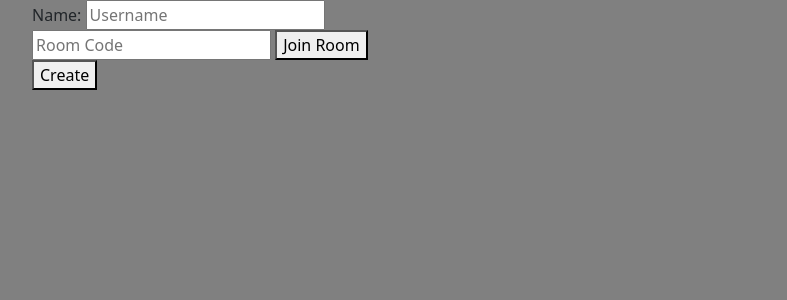
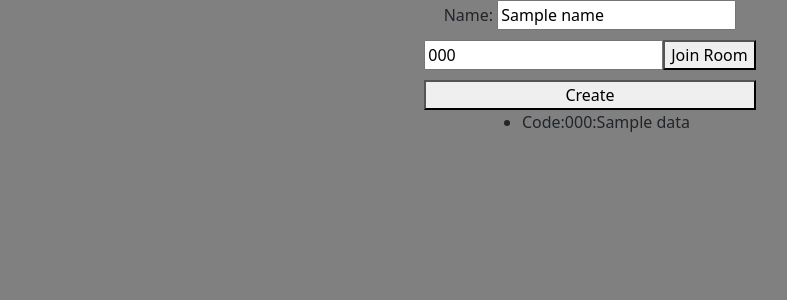
Before and after one commit to DanilaMasters/Flask-Real-Time-Chat, a Flask app: template app/chat/templates/home.html in a window 1280 px wide. Shown: the top 300 px of the page, without its empty margins (50-837 px from the left). Run offline with Flask 3, Linux system fonts and the light colour scheme; the template is opened without the code that fills it: most values are stand-ins (such as "Sample title", 1, 10 or a date in 2020); some libraries are stand-ins or nearby versions.

Commit message:
added templates, styling and views funcitons

```diff
--- a/app/chat/__init__.py
+++ b/app/chat/__init__.py
@@ -2,5 +2,6 @@ from flask import Flask
 
 
 app = Flask(__name__)
+app.config["SECRET_KEY"] = 'asdasdasffasdfdsgadsfas'
 
 from chat import views
--- a/app/chat/static/css/style.css
+++ b/app/chat/static/css/style.css
@@ -2,7 +2,38 @@ body {
     background-color: gray;
 }
 
+.content {
+    display: flex;
+    align-items: center;
+    justify-content: center;
+}
+
 .form {
-    display: flex-row;
+    display: flex;
+    flex-direction: column;
+    align-items: center;
+    justify-content: center;
+    gap: 10px;
+}
 
+.join {
+    display: flex;
+    flex-direction: row;
+    width: 100%;
 }
+
+.create-btn {
+    width: 100%;
+}
+
+.error {
+    display: flex;
+    flex-direction: row;
+    justify-content: center;
+    color: red;
+}
+
+.rooms {
+    display: flex;
+    justify-content: center;
+}
--- a/app/chat/templates/base.html
+++ b/app/chat/templates/base.html
@@ -15,14 +15,16 @@
     <title>{% block title %}{% endblock %}</title>
   </head>
   <body>
+    <div class="error">
+      {% if error %}
+        {{error}}
+      {% endif %}
+    </div>
 
-
-    <div class="container">
+    <div class="content">
       {% block content %}
       {% endblock content %}
     </div>
-
-
     <!-- Optional JavaScript; choose one of the two! -->
 
     <!-- Option 1: Bootstrap Bundle with Popper -->
--- a/app/chat/templates/home.html
+++ b/app/chat/templates/home.html
@@ -5,13 +5,26 @@
 {% endblock title %}
 
 {% block content %}
-    <form method="post" class="form">
-        <label>Name:</label>
-        <input type="text" name="name" placeholder="Username">
-        <div class="join">
-            <input type="text" name="code" placeholder="Room Code">
-            <button type="submit">Join Room</button>
+    <div class="flex flex-row">
+        <form method="post" class="form">
+            <div class="flex flex-column">
+                <label for="">Name:</label>
+                <input type="text" name="name" placeholder="Username" value="{{name}}">
+            </div>
+            <div class="join">
+                <input type="text" name="code" placeholder="Room Code" value="{{code}}">
+                <button type="submit">Join Room</button>
+            </div>
+            <button type="submit" name="create" class="create-btn">Create</button>
+        </form>
+        <div class="rooms">
+            <ul>
+                {% for code, data in rooms.items() %}
+                    <li>
+                        <p>Code:{{code}}:{{data}}</p>
+                    </li>
+                {% endfor %}
+            </ul>
         </div>
-        <button type="submit" name="create">Create</button>
-    </form>
+    </div>
 {% endblock content %}
```
Also changed, not shown: app/chat/templates/room.html (added, +21 -0 lines), app/chat/views.py (+37 -3 lines).
